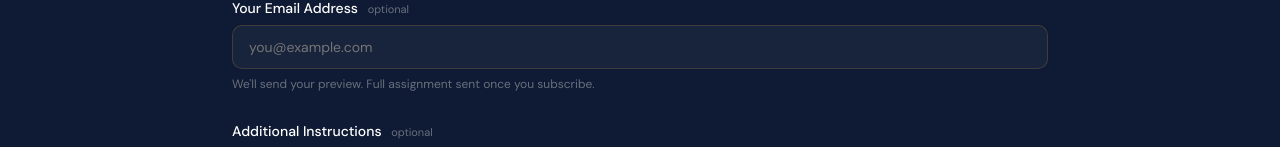
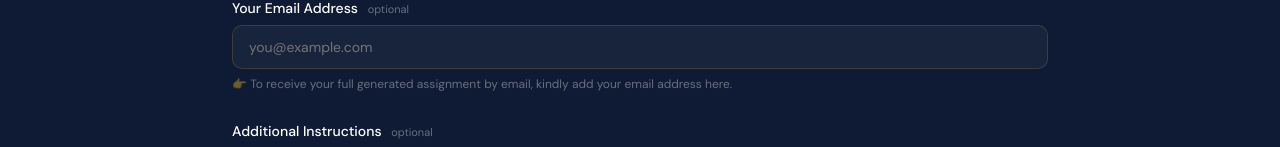
Before and after one commit to writeitstudent/writeitstudent, a website: page public/index.html in a window 1280 px wide. Shown: the part 1475-1622 px from the top of the page. Drawn offline with nearby package versions, Linux system fonts and the light colour scheme.

Commit message:
index.html

```diff
--- a/public/index.html
+++ b/public/index.html
@@ -237,7 +237,7 @@ h1 span{color:var(--gold)}
   <div class="form-group">
     <label for="learneremail">Your Email Address <span class="opt">optional</span></label>
     <input type="email" id="learneremail" placeholder="you@example.com" style="min-height:unset"/>
-    <div class="hint">We'll send your preview. Full assignment sent once you subscribe.</div>
+    <div class="hint">&#128073; To receive your full generated assignment by email, kindly add your email address here.</div>
   </div>
   <div class="form-group">
     <label for="extras">Additional Instructions <span class="opt">optional</span></label>
```
